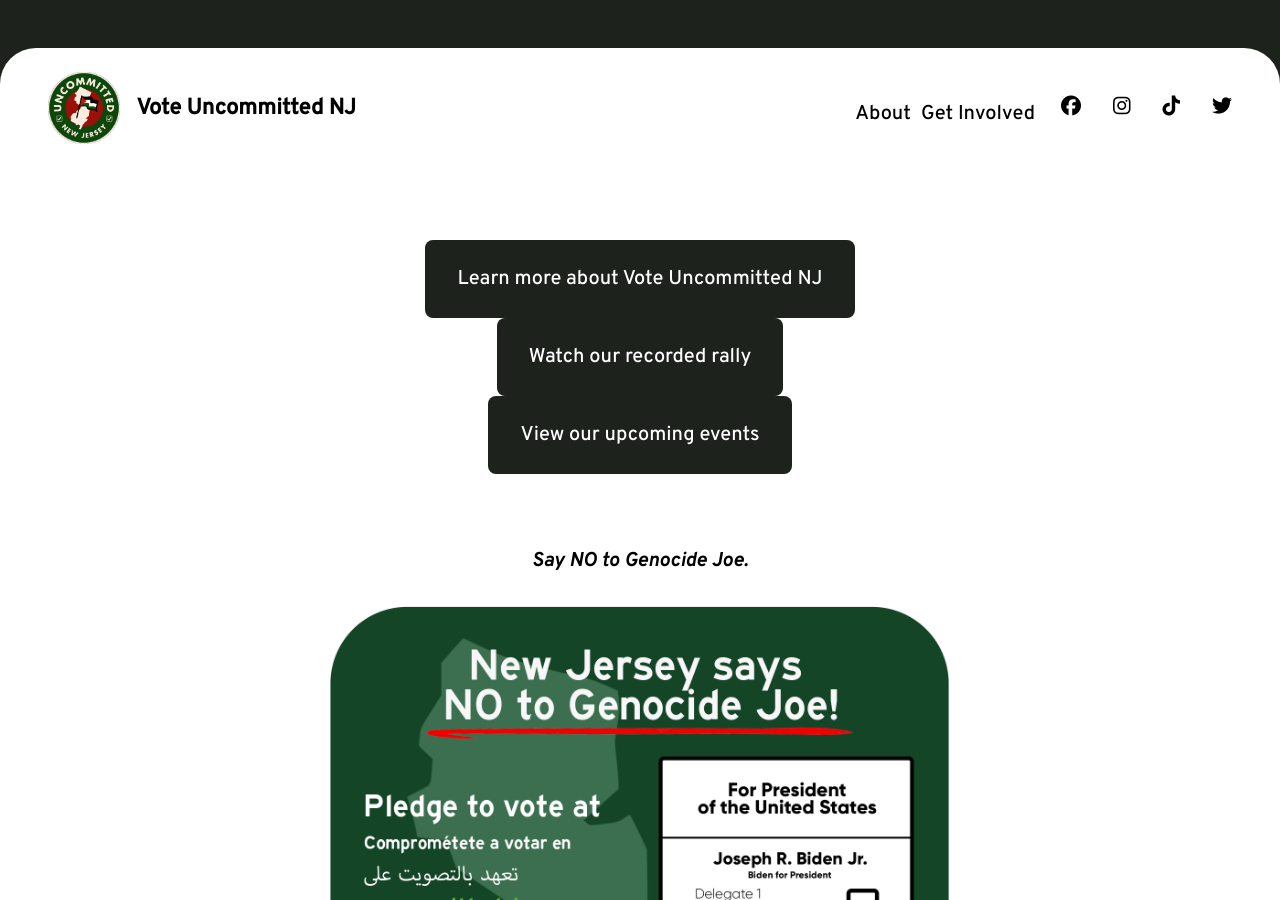
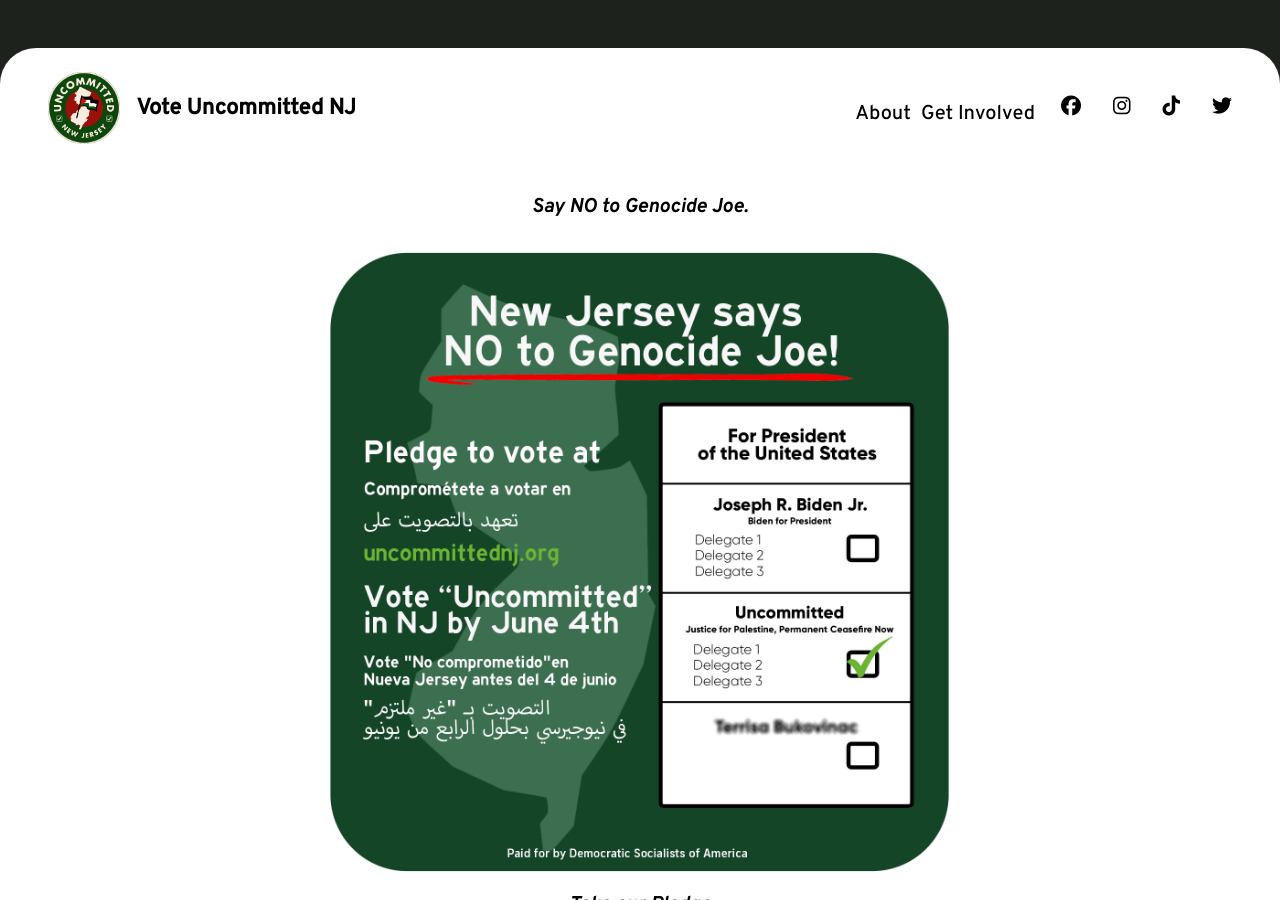
Before and after one commit to dsa-ntc/uncommittednj.org, a Jekyll site: the page built from index.html, in a window 1280 px wide and 900 px high. Built offline with Jekyll 4.4.1, drawn with Linux system fonts in a browser that asks for light colours; nearby versions of some CDN libraries; a script that is not in the unit is left out; comment, search, counter and statistics services are not loaded.

Commit message:
Update index.html
removed buttons at top of page

```diff
--- a/index.html
+++ b/index.html
@@ -2,11 +2,6 @@
 layout: default
 image: /assets/vote-uncommitted.jpg
 ---
- <div class='section cta'>
-    <a href='/faq' class='btn'>Learn more about Vote Uncommitted NJ</a><br>
-    <a href='/rally' class='btn'>Watch our recorded rally</a><br>
-    <a href='/calendar' class='btn'>View our upcoming events</a><br>
-  </div>
 <div id="home">
   <div class="prelude">
     <p><em>Say <strong>NO</strong> to Genocide Joe.</em></p>
```
